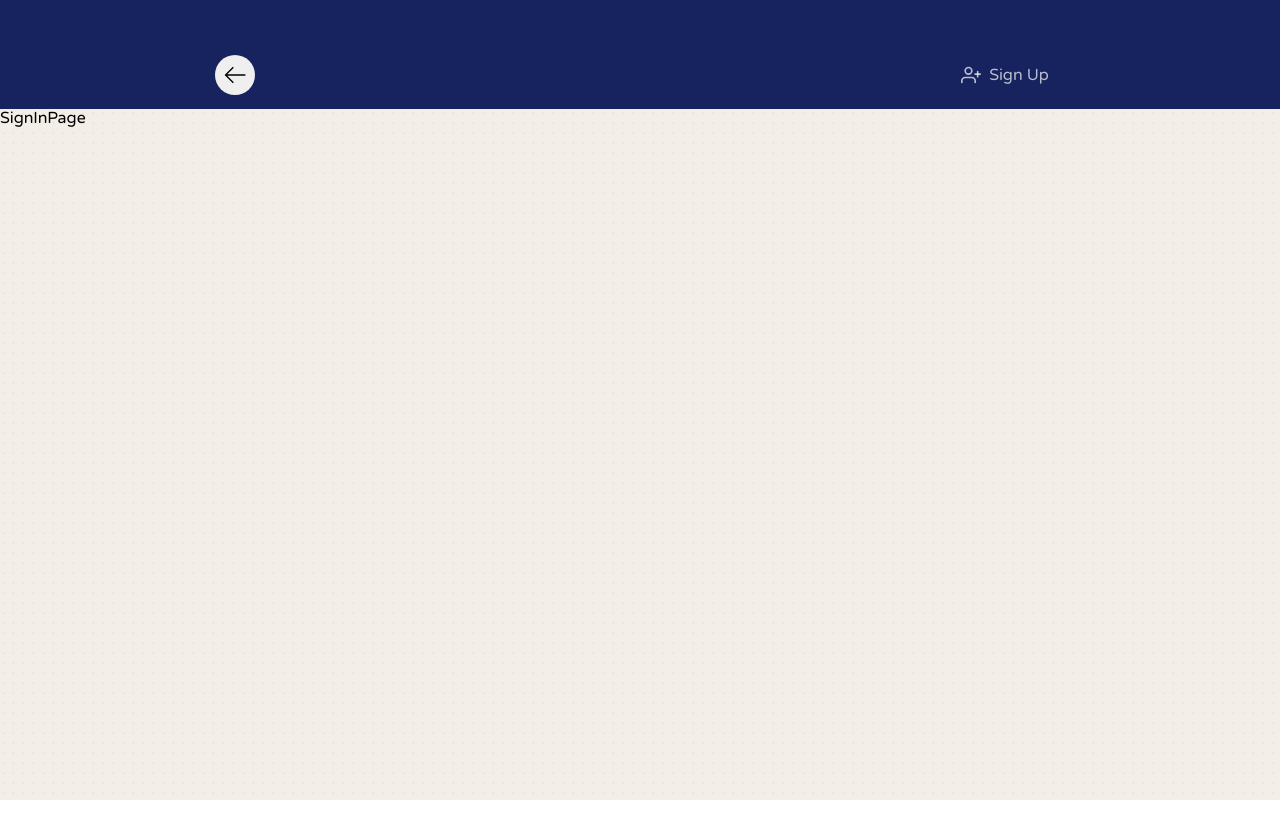
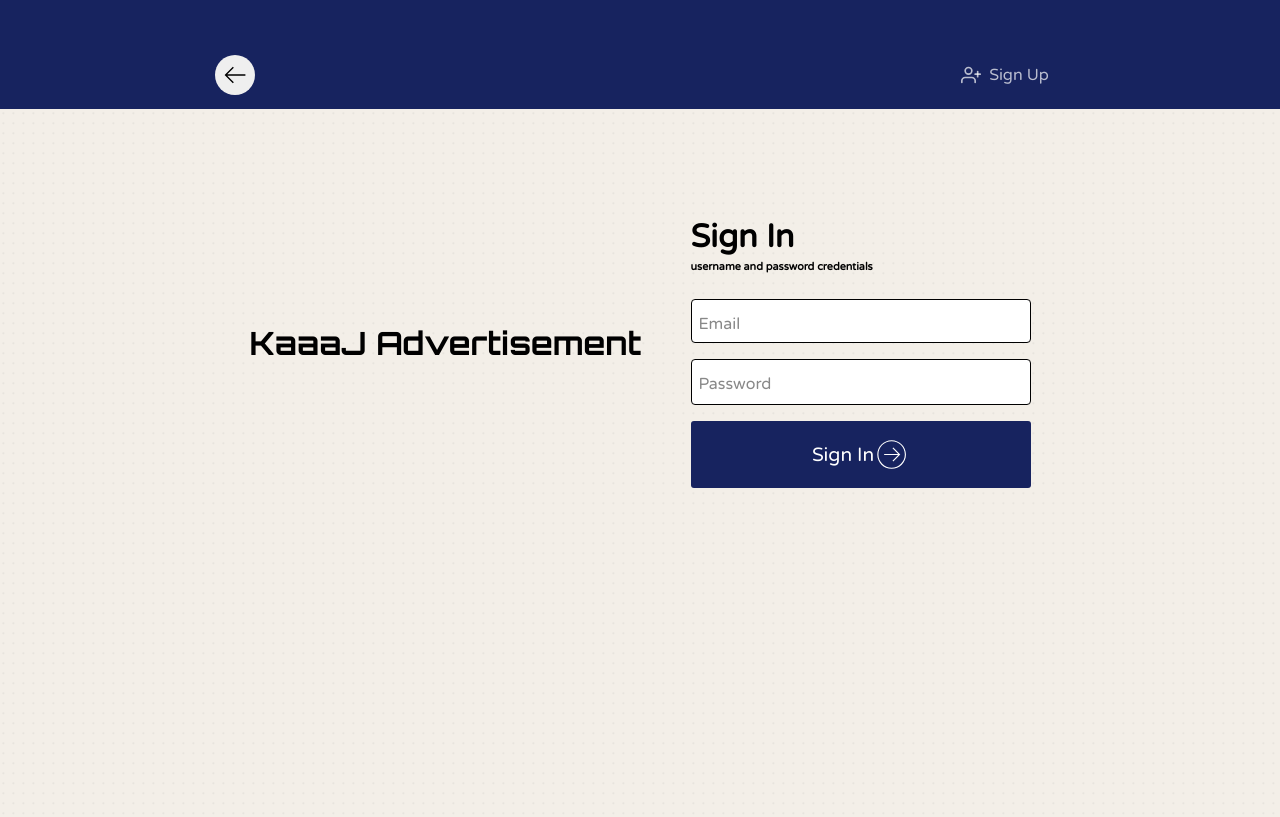
Before and after one commit to jonas060831/kaaajfrontend, a React (Vite) app: page /signin in a window 1280 px wide. Built offline with nearby package versions, Linux system fonts and the light colour scheme; no server answers; a web font is replaced by a local one.

Commit message:
personalized user input text and user input password

```diff
--- /dev/null
+++ b/src/components/Controls/inputs/password/PasswordInput.module.css
@@ -0,0 +1,54 @@
+.floating_input_wrapper {
+    position: relative;
+    margin: 1rem 0;
+  }
+
+  .floating_input {
+    width: 100%;
+    padding: 1rem 0.5rem 0.5rem;
+    top: 0.5rem;
+    font-size: 1rem;
+    border: 1px solid #ccc;
+    border-radius: 4px;
+    outline: none;
+    background-color: var(--ui-background-color);
+    color: var(--font-color);
+  }
+
+  .floating_label{
+    position: absolute;
+    left: 0.5rem;
+    top: 1rem;
+    color: #888;
+    font-size: 1rem;
+    pointer-events: none;
+    transition: all 0.15s ease;
+  }
+
+  .floating_input:focus + .floating_label,
+  .floating_label.float {
+    top: 0.2rem;
+    font-size: 0.75rem;
+    color: #8a8a8a;
+    background: none;
+    padding: 0 0.2rem;
+  }
+
+.floating_input {
+  width: 100%;
+  padding: 14px 40px 12px 12px; /* leave space for icon */
+  font-size: 1rem;
+  border: 1px solid #ccc;
+  border-radius: 4px;
+}
+
+.eye_button {
+  position: absolute;
+  top: 50%;
+  right: 10px;
+  transform: translateY(-50%);
+  background: transparent;
+  border: none;
+  cursor: pointer;
+  padding: 0;
+}
--- /dev/null
+++ b/src/components/Controls/inputs/password/PasswordInput.tsx
@@ -0,0 +1,83 @@
+import { ChangeEvent, FC, useState } from "react";
+import styles from "./PasswordInput.module.css";
+import Icon from "../../../Icon/Icon";
+
+type PasswordInputProps = {
+  name: string;
+  label: string;
+  value: string;
+  onChange: (event: any) => any;
+  type?: string;
+  id: string;
+  required?: boolean;
+  validPattern?: RegExp;
+};
+
+const PasswordInput: FC<PasswordInputProps> = ({
+  name,
+  label,
+  value,
+  onChange,
+  id,
+  required = false,
+  validPattern,
+}) => {
+  const [isFocused, setIsFocused] = useState(false);
+  const [isValid, setIsValid] = useState(true);
+  const [showPassword, setShowPassword] = useState(false);
+
+  const handleFocus = () => setIsFocused(true);
+  const handleBlur = () => {
+    setIsFocused(false);
+    if (isValid || value.length === 0) setIsValid(true);
+  };
+
+  const handleChange = (event: ChangeEvent<HTMLInputElement>) => {
+    const valueToCheck = event.target.value;
+    if (validPattern) setIsValid(validPattern.test(valueToCheck));
+    onChange(event);
+  };
+
+  const togglePasswordVisibility = () => {
+    setShowPassword((prev) => !prev);
+  };
+
+  const shouldFloat = isFocused || value;
+
+  return (
+    <div className={styles.floating_input_wrapper}>
+      <label
+        htmlFor={id}
+        className={`${styles.floating_label} ${shouldFloat ? styles.float : ""}`}
+      >
+        {label}
+      </label>
+      <div className={styles.input_with_icon}>
+        <input
+          name={name}
+          id={id}
+          type={showPassword ? "text" : "password"}
+          value={value}
+          onChange={handleChange}
+          onFocus={handleFocus}
+          onBlur={handleBlur}
+          className={styles.floating_input}
+          required={required}
+          style={{ borderColor: isValid ? "unset" : "red" }}
+        />
+        {value && (
+          <button
+            type="button"
+            onClick={togglePasswordVisibility}
+            className={styles.eye_button}
+            aria-label={showPassword ? "Hide password" : "Show password"}
+          >
+            {showPassword ? <Icon category="EyeClose" width={30} height={30} color="var(--font-color)"/> : <Icon category="EyeOpen" width={30} height={30} color="var(--font-color)"/>}
+          </button>
+        )}
+      </div>
+    </div>
+  );
+};
+
+export default PasswordInput;
--- a/src/components/Controls/inputs/text/TextInput.tsx
+++ b/src/components/Controls/inputs/text/TextInput.tsx
@@ -2,6 +2,7 @@ import { ChangeEvent, FC, useState } from "react";
 import styles from "./TextInput.module.css";
 
 type TextInputProps = {
+  name: string;
   label: string;
   value: string;
   onChange: (event: any) => any
@@ -11,7 +12,7 @@ type TextInputProps = {
   validPattern?: RegExp;
 }
 
-const TextInput:FC<TextInputProps> = ({ label, value, onChange, type = "text", id, required=false, validPattern }) => {
+const TextInput:FC<TextInputProps> = ({ name, label, value, onChange, type = "text", id, required=false, validPattern }) => {
   const [isFocused, setIsFocused] = useState(false);
   const [isValid, setIsValid] = useState(true)
 
@@ -25,10 +26,10 @@ const TextInput:FC<TextInputProps> = ({ label, value, onChange, type = "text", i
 
   //check the value on each value change
   const handleChange = (event: ChangeEvent<HTMLInputElement>) => {
-    const newValue = event.target.value
+    const valueToCheck = event.target.value
 
-    if(validPattern) setIsValid(validPattern.test(newValue))
-    onChange(newValue)
+    if(validPattern) setIsValid(validPattern.test(valueToCheck))
+    onChange(event)
 
   }
 
@@ -41,6 +42,7 @@ const TextInput:FC<TextInputProps> = ({ label, value, onChange, type = "text", i
         {label}
       </label>
       <input
+        name={name}
         id={id}
         type={type}
         value={value}
--- a/src/components/Footer/Footer.tsx
+++ b/src/components/Footer/Footer.tsx
@@ -81,10 +81,11 @@ export default function Footer() {
               required
             /> */}
             <TextInput
+             name='email'
              id='newsLetterEmail'
              label='Email'
              value={email}
-             onChange={(newValue) => setEmail(newValue)}
+             onChange={(event) => setEmail(event.target.value)}
              required={true}
              validPattern={/^[^\s@]+@[^\s@]+\.[^\s@]+$/} //valid email regex
             />
--- a/src/components/Icon/Icon.tsx
+++ b/src/components/Icon/Icon.tsx
@@ -11,6 +11,8 @@ import SignIn from '../../assets/svgs/signalRight.svg?react'
 import Bell from '../../assets/svgs/bell.svg?react'
 import Chat from '../../assets/svgs/chat.svg?react'
 import SignUp from '../../assets/svgs/signUp.svg?react'
+import EyeOpen from '../../assets/svgs/eyeopen.svg?react'
+import EyeClose from '../../assets/svgs/eyeclose.svg?react'
 
 type IconProps = {
   category: string;
@@ -18,6 +20,7 @@ type IconProps = {
   className?: any;
   width: number;
   height: number;
+  color?: string;
 };
 
 const iconMap: { [key: string]: JSX.Element } = {
@@ -32,15 +35,17 @@ const iconMap: { [key: string]: JSX.Element } = {
   SignIn: <SignIn />,
   SignUp: <SignUp />,
   Bell: <Bell />,
-  Chat: <Chat />
+  Chat: <Chat />,
+  EyeOpen: <EyeOpen />,
+  EyeClose: <EyeClose />
 
 };
 
-const Icon: FC<IconProps> = ({ category, onClick, className, width, height }) => {
+const Icon: FC<IconProps> = ({ category, onClick, className, width, height, color }) => {
   const IconComponent = iconMap[category];
 
   return IconComponent ? (
-    React.cloneElement(IconComponent, { className, width, height, onClick })
+    React.cloneElement(IconComponent, { className, width, height, onClick, color })
   ) : (
     <>Icon Not Found</>
   );
--- /dev/null
+++ b/src/pages/unprotected/SignInPage.module.css
@@ -0,0 +1,41 @@
+.container {
+    display: flex;
+    gap: 1rem;
+    align-items: center;
+    justify-content: center;
+    height: 88.5vh;
+    max-width: 850px;
+    margin: 0px auto;
+}
+
+.container > :first-child{
+    width: 50%;
+    font-family: 'Orbitron';
+    margin-top: -15rem;
+}
+.container > :nth-child(2) {
+    margin-top: -15rem;
+    width: 40%;
+    font-family: 'Varela Round';
+}
+
+
+
+/* Desktop only */
+@media (min-width: 821px) { }
+
+/* Tablet only */
+@media (min-width: 481px) and (max-width: 820px) { }
+
+/* Mobile only */
+@media (min-width: 320px) and (max-width: 480px) {
+    .container {
+        flex-direction: column-reverse;
+    }
+    .container > :first-child {
+        display: none;
+    }
+    .container > :nth-child(2) {
+        width: 70%;
+    }
+}
--- a/src/pages/unprotected/SignInPage.tsx
+++ b/src/pages/unprotected/SignInPage.tsx
@@ -1,10 +1,45 @@
 
-
+import { ChangeEvent, FormEvent, useState } from 'react'
+import TextInput from '../../components/Controls/inputs/text/TextInput'
+import styles from './SignInPage.module.css'
+import PasswordInput from '../../components/Controls/inputs/password/PasswordInput'
+import Button from '../../components/Controls/buttons/Button'
+import Icon from '../../components/Icon/Icon'
 
 const SignInPage = () => {
+
+  const [formData, setFormData] = useState({
+    username: '',
+    password: ''
+  })
+  const handleChange = (event: ChangeEvent<HTMLInputElement>) => {
+    setFormData({...formData, [event.target.name]: event.target.value})
+  }
+
+  const handleSubmit = async (event: FormEvent<HTMLFormElement>) => {
+    event.preventDefault()
+
+    console.log(formData)
+  }
   return (
-    <div>
-      SignInPage
+    <div className={styles.container}>
+
+        <div>
+          <h1>KaaaJ Advertisement</h1>
+        </div>
+
+        <div>
+
+            <h1>Sign In</h1>
+            <h6 style={{ marginTop: '-1rem' }}>username and password credentials</h6>
+            <form onSubmit={handleSubmit}>
+
+              <TextInput name='username' id='signInPageUsername' label='Email' value={formData.username} onChange={handleChange} />
+              <PasswordInput name='password' id='signInPagePassword' label='Password' value={formData.password} onChange={handleChange}/>
+              <Button title='Sign In' type='submit' icon={<Icon category='RightArrow' width={35} height={35}/>} />
+            </form>
+        </div>
+
     </div>
   )
 }
```
Also changed, not shown: src/assets/svgs/eyeclose.svg (added), src/assets/svgs/eyeopen.svg (added).
